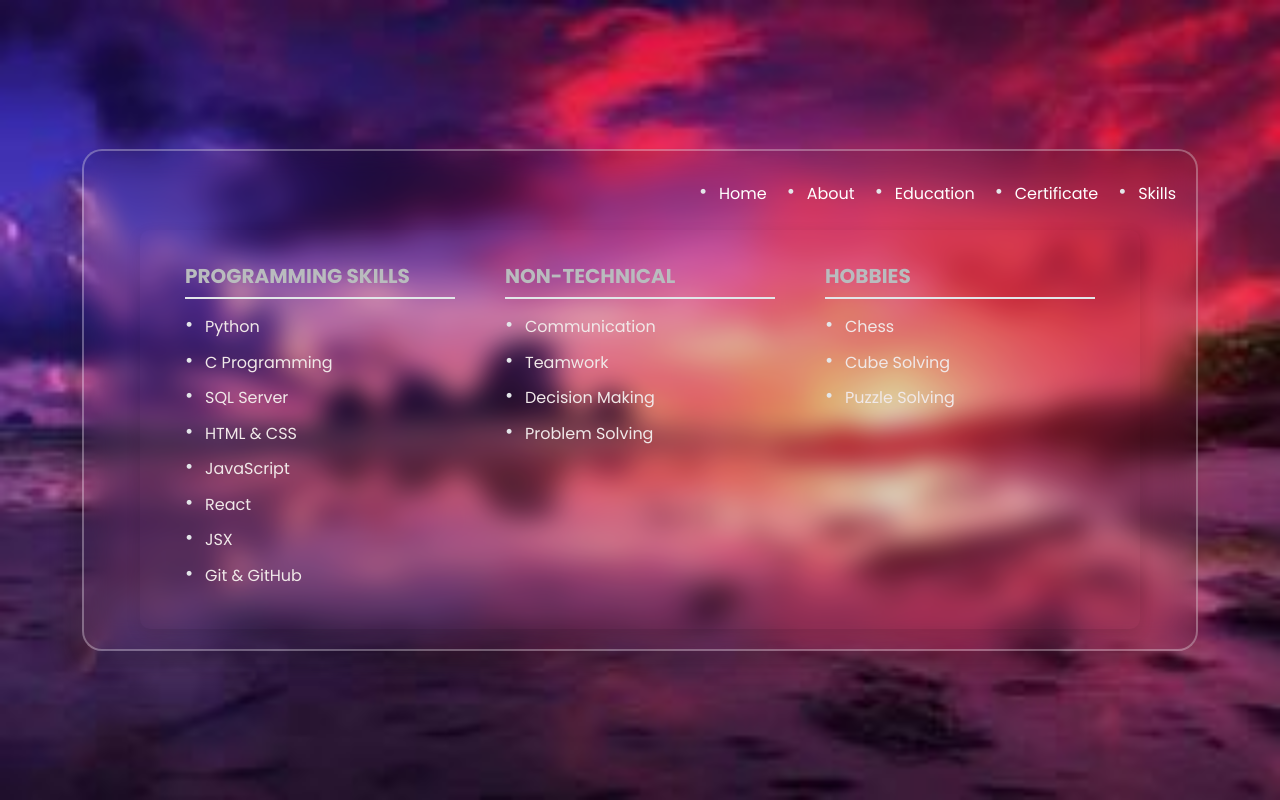
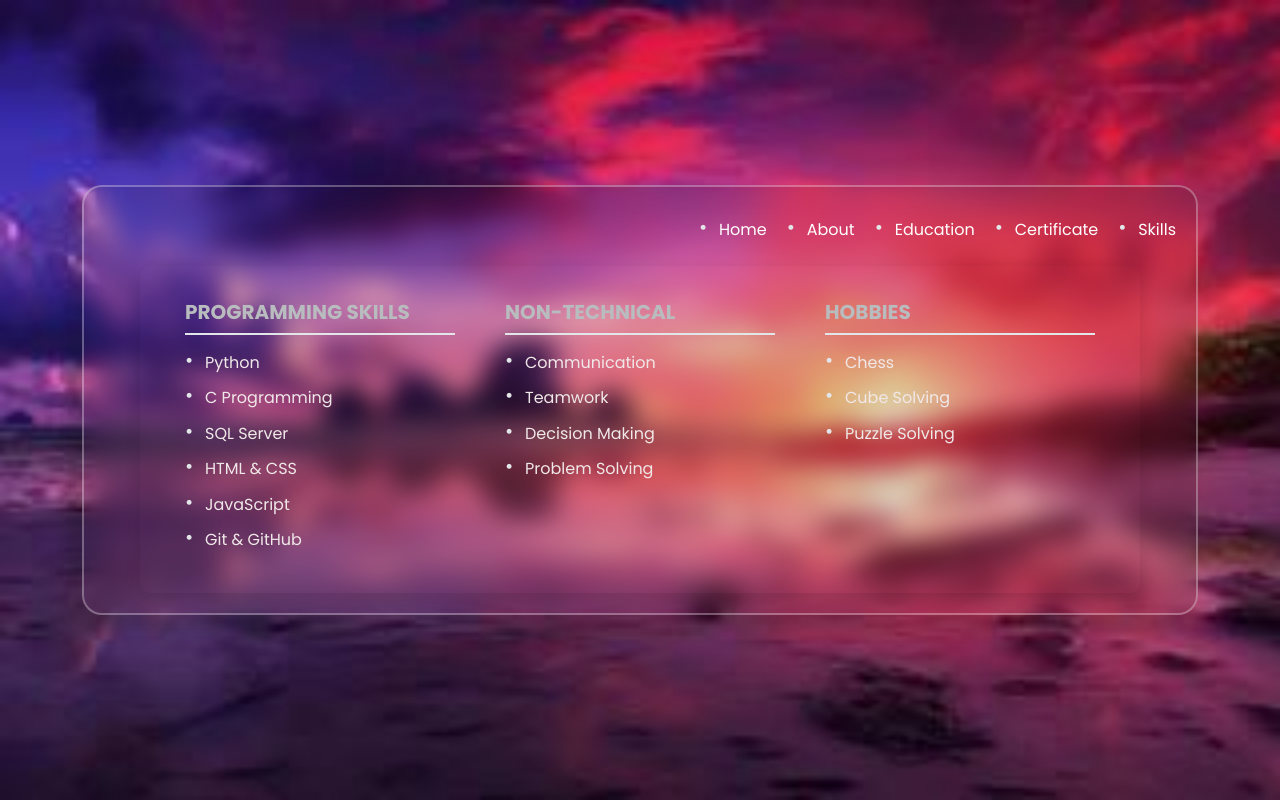
Before and after one commit to Praveenpk1412/praveeninfo, a plain HTML site: page skill.html in a window 1280 px wide. Drawn offline with Linux system fonts and the light colour scheme.

Commit message:
Update skill.html

```diff
--- a/skill.html
+++ b/skill.html
@@ -119,8 +119,6 @@ rel="stylesheet">
         <li>SQL Server</li>
         <li>HTML &amp; CSS</li>
         <li>JavaScript</li>
-        <li>React</li>
-        <li>JSX</li>
         <li>Git &amp; GitHub</li>
       </ul>
     </div>
```
